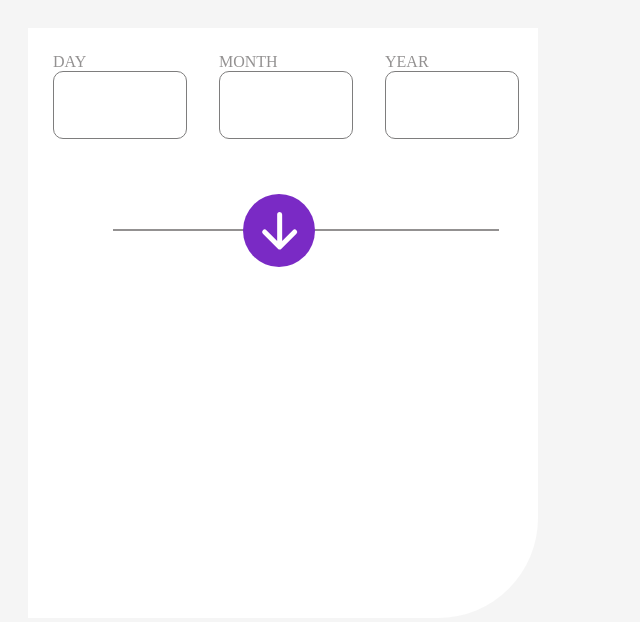
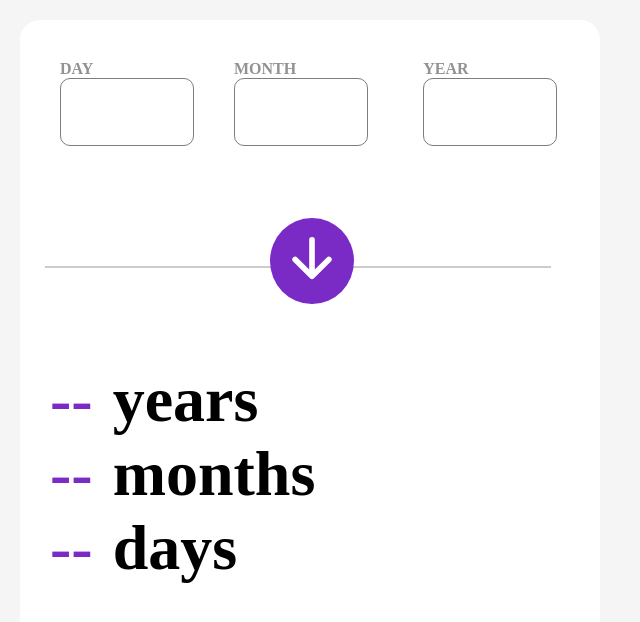
Before and after one commit to Charity10/Age_calculator, a plain HTML site: page index.html in a window 1280 px wide. Shown: the whole page, without its empty margins (0-640 px from the left). Drawn offline with nearby package versions, Linux system fonts and the light colour scheme.

Commit message:
feat/modified each files

```diff
--- a/index.css
+++ b/index.css
@@ -1,46 +1,58 @@
-
+*{
+    margin: 0;
+}
 body {
     background: whitesmoke;
-    padding: 20px;
+    margin: 20px;
 
 }
 
 #form-date {
     background: white;
-    width: 30em;
-    height:35em ;
-    border-bottom-right-radius: 100px;
-    padding: 15px;
+    width: 35em;
+    height:45em ;
+    border-bottom-right-radius: 120px;
+    border-bottom-left-radius: 20px;
+    border-top-right-radius: 20px;
+    border-top-left-radius: 20px;
+    padding: 10px;
+    margin-top: 10px;
+
 
 }
 .main{
     display: flex;
     color: rgb(147, 145, 145);
-    gap: 2em;
-    margin: 10px;
+    font-weight: bold;
+    padding: 10px;
 
 }
 
+
 .line{
 
-    width: 80%;
-    border: 1px solid rgb(147, 145, 145);
-    margin: 70px;
+    width: 90%;
+    border: 0.5px solid rgb(205, 203, 203);
+    margin: 70px 15px;
+}
+
+label{
+    margin: 20px;
 
 }
 
 .icon{
     color: white;
-    font-size: 4em;
+    font-size: 4.5em;
 }
 
 #btn{
     border:none;
     border-radius: 100%;
-    height: 13%;
+    height: 12%;
     width: 15%;
     background-color: rgb(122, 42, 197);
-    margin: -8em 15em -10em 15em;
+    margin: -9em 15em -10em 18em;
     display: block;
     padding: 10px 10px;
 
@@ -48,11 +60,23 @@ body {
 input{
     width: 4em;
     height: 2em;
+    text-align: center;
     border-radius: 10px;
     color: rgb(6, 6, 6);
     font-weight: bold;
     margin-bottom: 20px;
     font-size: 2rem;
     border: 0.02px  rgb(126, 125, 125) groove;
+}
 
+.result{
+    font-weight: bold;
+    font-size: 4rem;
+    display: flex;
+    flex-direction: column;
+    text-align: left;
+    margin:3em 2em 3em 0;
 }
+label#yearNum, label#dayNum, label#monthNum{
+    color: rgb(122, 42, 197);
+}
--- a/index.html
+++ b/index.html
@@ -8,7 +8,7 @@
     <link rel="stylesheet" href="index.css">
 </head>
 <body>
-    <form  id="form-date" onsubmit="return dateValidation()" >
+    <form  id="form-date"  >
         <div class="main">  <label for="day">
         DAY
         <input type="number" id="day" required />
@@ -31,9 +31,12 @@
         <ion-icon name="arrow-down-outline"></ion-icon>
     </span> </button>
 
-    <span id="years"> </span>
-    <span id="months"></span>
-    <span id="days"></span>
+    <div class="result">
+     <span id="years"> <label for="yeer" id="yearNum">--</label>years </span>
+    <span id="months"><label for="month" id="monthNum">--</label>months</span>
+     <span id="days"><label for="day" id="dayNum">--</label>days</span>
+</div>
+
     </form>
 
     <script src="index.js"></script>
--- a/index.js
+++ b/index.js
@@ -5,7 +5,13 @@ const birthYear = document.getElementById("year");
 const Display_days = document.getElementById("days");
 const Display_month = document.getElementById("months");
 const Display_year = document.getElementById("years");
-const calBtn = document.getElementById('btn')
+const yearValue = document.getElementById("yearNo");
+const monthValue = document.getElementById("monthNo");
+const dayValue = document.getElementById("dayNo");
+const calBtn = document.getElementById('btn');
+const yearNum = document.getElementById('yearNum');
+const dayNum = document.getElementById('dayNum');
+const monthNum = document.getElementById('monthNum');
 // const  = document.getElementById("form-date");
 const today = new Date();
 
@@ -16,52 +22,83 @@ let currentYear = today.getFullYear();
 
 
 const dateValidation = () => {
-        if(birthYear.value > currentYear){
+        if (birthYear.value > currentYear){
             alert('Future year not allowed')
 
-        } else {
+        } else if (birthMonth.value > 12 || birthMonth.value < 1){
 
-        }
+            alert("Birth Month must be between 1 - 12")
 
-       if(birthMonth.value > 12 || birthMonth.value < 1){
-        alert("Birth Month must be between 1 - 12")
+       } else if (birthDay.value > 31 || birthDay.value < 1){
 
-       } else {
-
-       }
-
-      if(birthDay.value > 31 || birthDay.value < 1){
         alert("Birth Day must be between 1 - 31")
 
-      }else {
+      } else  {
 
+        if (currentDay < birthDay.value){
+
+           dayNum.innerHTML = ((currentDay - birthDay.value) + 30)
+            Display_days.innerHTML +=' Days'
+
+          } else if(currentDay > birthDay.value){
+
+              dayNum.innerHTML = currentDay - birthDay.value
+
+              Display_days.innerHTML += ' Days'
+          }
+
+          if(currentMonth < birthMonth.value){
+
+            monthNum.innerHTML = ((currentMonth - birthMonth.value) + 12)
+
+            Display_month.innerHTML += 'Month' ;
+            currentYear = currentYear - 1
+
+           } else if(currentMonth > birthMonth.value) {
+
+              monthNum.innerHTML =  (currentMonth - birthMonth.value)
+              Display_month.innerHTML  +=  'Months';
+           }
+
+            yearNum.innerHTML = (currentYear - birthYear.value)
+
+            Display_year.innerHTML += 'Years'
       }
 }
 
- calBtn.addEventListener('click', (event) => {
+calBtn.addEventListener('click', (event) =>{
+  event.preventDefault();
 
-    event.preventDefault()
+dateValidation()
 
+// const ageCalculator = () => {
 
-    if(currentDay < birthDay.value){
+    // if(currentDay < birthDay.value){
+    // dayValue.innerHTML = ((currentDay - birthDay.value) + 30)
+    //   Display_days.innerHTML =  'Days'
 
-      Display_days.innerHTML =  ((currentDay - birthDay.value) + 30) + 'Days'
+    // } else if(currentDay > birthDay.value) {
 
-    } else if(currentDay > birthDay.value) {
+    //    dayValue.innerHTML = currentDay - birthDay.value
 
-         Display_days.innerHTML = currentDay - birthDay.value + ' Days'
-    }
+    //      Display_days.innerHTML = ' Days'
+    // }
 
-    if(currentMonth < birthMonth.value){
+    // if(currentMonth < birthMonth.value){
 
-       Display_month.innerHTML = ((currentMonth - birthMonth.value) + 12) + 'months';
-       currentYear = currentYear - 1
+    //   monthValue.innerHTML = ((currentMonth - birthMonth.value) + 12)
 
-     } else if(currentMonth > birthMonth.value) {
+    //    Display_month.innerHTML = 'Month' ;
+    //    currentYear = currentYear - 1
 
-          Display_month.innerHTML =  currentMonth - birthMonth.value + 'months'
-     }
+    //  } else if(currentMonth > birthMonth.value) {
 
+    //   monthValue.innerHTML = currentMonth - birthMonth.value
+    //       Display_month.innerHTML =  'Months';
+    //  }
 
-     Display_year.innerHTML = 'Age: ' + (currentYear - birthYear.value) + " years"
-})
+    //   yearValue.innerHTML = (currentYear - birthYear.value)
+
+    //  Display_year.innerHTML =  'Years'
+}
+)
```
